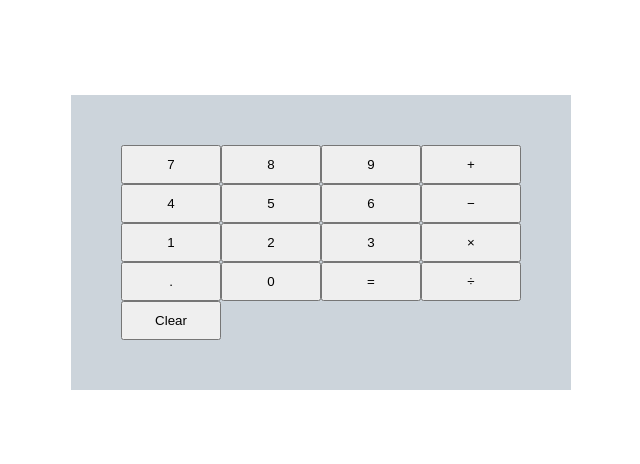
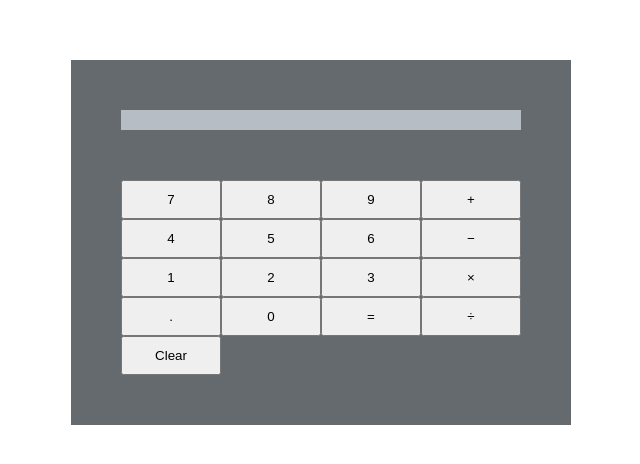
Before and after one commit to nyamashiro/calculator, a plain HTML site: page index.html in a window 1280 px wide. Shown: the part 158-622 px from the top of the page, without its empty margins (319-959 px from the left). Drawn offline with Linux system fonts and the light colour scheme.

Commit message:
fix layout

```diff
--- a/style.css
+++ b/style.css
@@ -16,11 +16,22 @@ button {
 }
 
 .calculator-container {
-  background-color: rgb(204, 212, 219);
+  display: flex;
+  flex-direction: column;
+  gap: 50px;
+  background-color: rgb(101, 106, 110);
   width: 500px;
   padding: 50px;
 
 }
+
+.display-container {
+  display: flex;
+  justify-content: flex-end;
+  background-color: rgb(182, 189, 196);
+  padding: 10px;
+}
+
 
 .buttons-container {
   display: grid;
```
